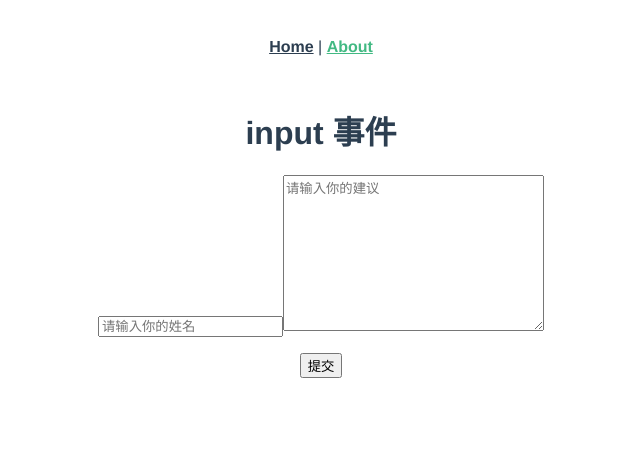
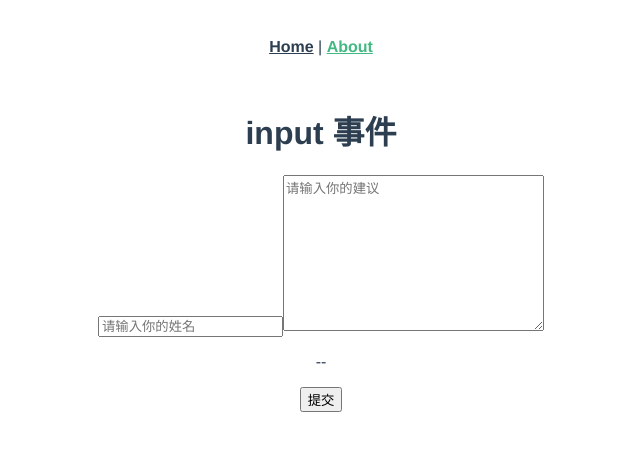
Before and after one commit to Nesb01t/MonetUI, a Vue app in the folder monetblog-vue/: page /#/about in a window 1280 px wide. Shown: the top 450 px of the page, without its empty margins (319-959 px from the left). Built offline with nearby package versions, Linux system fonts and the light colour scheme.

Commit message:
update: 双向绑定数据呈现

```diff
--- a/monetblog-vue/src/views/AboutView.vue
+++ b/monetblog-vue/src/views/AboutView.vue
@@ -3,7 +3,7 @@
   <!-- v-model 双向绑定 -->
   <input type="text" placeholder="请输入你的姓名" v-model="userName">
   <textarea placeholder="请输入你的建议" cols="30" rows="10" v-model="userInput"></textarea>
-  <p>{{ userName }}</p>
+  <p>{{ userName }} -- {{ userInput }}</p>
   <button>提交</button>
 </template>
 
```
